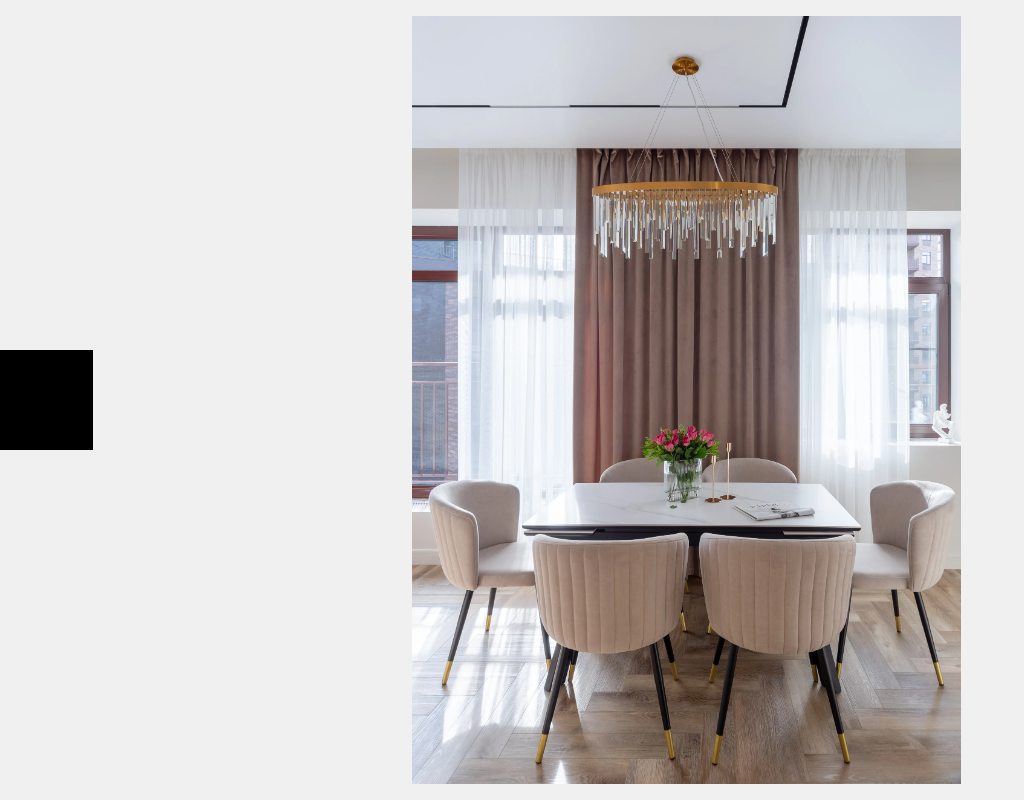
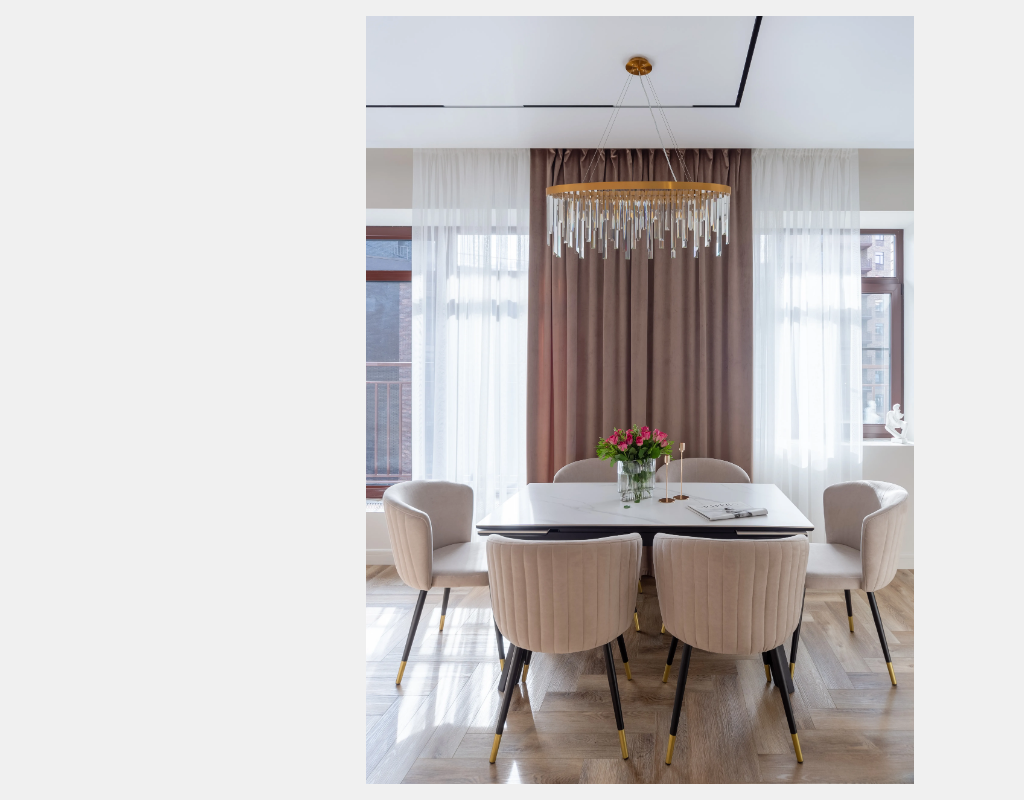
Before and after one commit to groom7/photographer-website, a React (Create React App) app: page / in a window 1280 px wide. Shown: the top 800 px of the page, without its empty margins (0-1024 px from the left). Built offline with nearby package versions, Linux system fonts and the light colour scheme.

Commit message:
fix: modal close

```diff
--- a/package.json
+++ b/package.json
@@ -10,9 +10,7 @@
     "@types/node": "^16.18.87",
     "@types/react": "^18.2.64",
     "@types/react-dom": "^18.2.21",
-    "bootstrap": "^5.3.3",
     "react": "^18.2.0",
-    "react-bootstrap": "^2.10.1",
     "react-dom": "^18.2.0",
     "react-i18next": "^14.1.0",
     "react-router-dom": "^6.22.3",
--- a/src/components/app/App.module.css
+++ b/src/components/app/App.module.css
@@ -1,9 +1,3 @@
-@media (prefers-reduced-motion: no-preference) {
-  .App-logo {
-    animation: App-logo-spin infinite 20s linear;
-  }
-}
-
 .app {
   display: flex;
   padding: 28px;
@@ -51,3 +45,10 @@
 .navLink:hover {
   color: #37404e;
 }
+
+@media screen and (max-width: 380px) {
+  .app {
+    display: flex;
+    flex-direction: column;
+  }
+}
--- a/src/components/gallery/Gallery.module.css
+++ b/src/components/gallery/Gallery.module.css
@@ -33,24 +33,18 @@
 }
 
 .modalContent {
+  display: flex;
+  justify-content: center;
+  align-items: center;
   width: 100%;
   height: 100%;
   padding: 16px;
 }
 
-/* .modalContentWrapper {
-  width: 100%;
-  height: 100%;
-} */
-
 .modalImage {
-  width: 100%;
-  height: 100%;
+  /* width: 100%;
+  height: 100%; */
+  max-width: 100%;
+  max-height: 100%;
   object-fit: contain;
 }
-
-.closeButton {
-  height: 100px;
-  width: 100px;
-  background-color: #000;
-}
--- a/src/components/gallery/Gallery.tsx
+++ b/src/components/gallery/Gallery.tsx
@@ -1,6 +1,5 @@
 import React, { useState } from 'react';
 import Masonry, { ResponsiveMasonry } from 'react-responsive-masonry';
-import CloseButton from 'react-bootstrap/CloseButton';
 import styles from './Gallery.module.css';
 import IMG4409 from '../../assets/images/IMG_4409-HDR.webp';
 import IMG4438 from '../../assets/images/IMG_4438-HDR.webp';
@@ -35,32 +34,27 @@ function Gallery() {
       </ResponsiveMasonry>
       <div
         className={`${styles.modal} ${active ? styles.modalActive : ''}`}
-        onClick={() => setActive(false)}
+        onClick={() => {
+          setActive(false);
+        }}
         role="menuitem"
         tabIndex={0}
       >
-        <CloseButton className={styles.closeButton} />
-        <div
-          className={styles.modalContent}
-          onClick={(event) => event.stopPropagation()}
-          role="menuitem"
-          tabIndex={0}
-        >
-          {/* <div className={styles.modalContentWrapper}> */}
+        <div className={styles.modalContent} role="menuitem" tabIndex={0}>
           <img
             className={styles.modalImage}
             src={galleryImages[imageIndex]}
             alt="interior"
-            onClick={() => {
+            onClick={(event) => {
               if (imageIndex < galleryImages.length - 1) {
                 setImageIndex((index) => index + 1);
               } else {
                 setImageIndex(0);
               }
+              event.stopPropagation();
             }}
             key={galleryImages[imageIndex]}
           />
-          {/* </div> */}
         </div>
       </div>
     </div>
```
Also changed, not shown: 1 other file (tests, documents, lock files or other folders).
